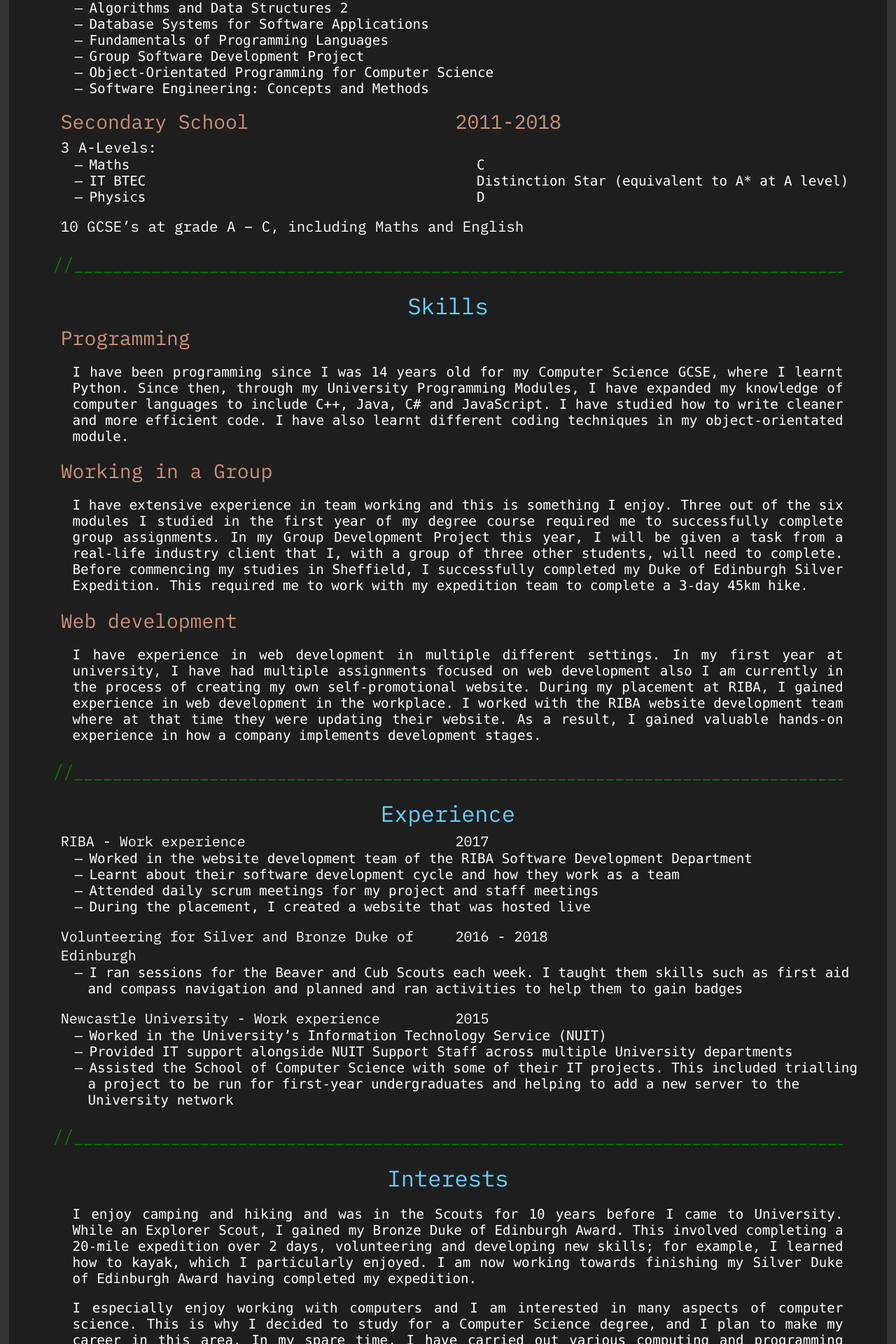
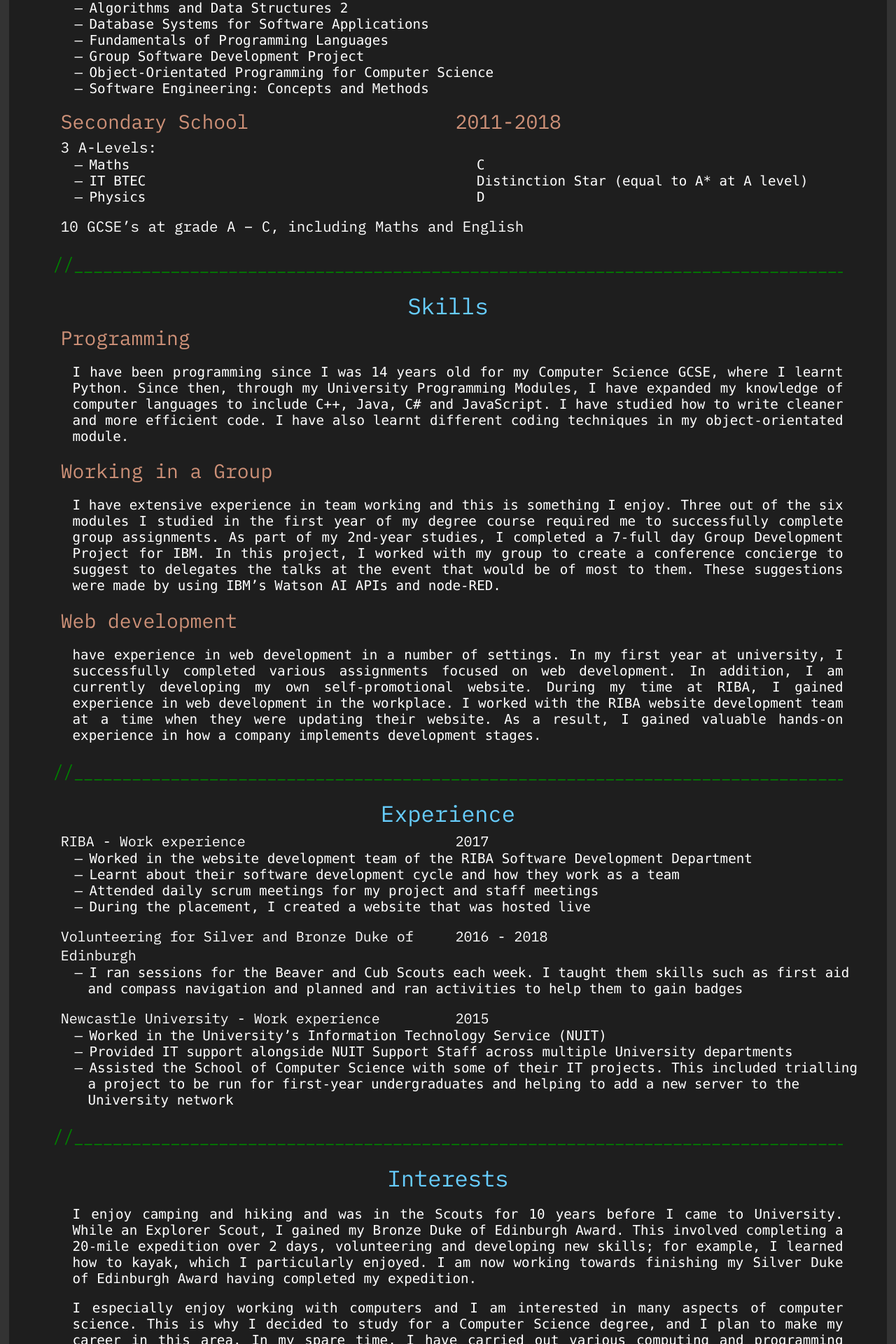
Before and after one commit to lnorton500/LukeNorton.com, a Jekyll site: the page built from CV.html, in a window 1280 px wide. Shown: the part 624-2544 px from the top of the page at 70% size. Built offline with Jekyll 4.4.1, drawn with Linux system fonts in a browser that asks for light colours; some of the changed text lies outside the part shown.

Commit message:
update cv page content

```diff
--- a/CV.html
+++ b/CV.html
@@ -7,10 +7,11 @@ permalink: /CV/
 <br>
 <div class="col-2">
     <div>
-        <h3 class="button-label";>Download a PDF here:</h3>
+        <h3 class="button-label" ;>Download a PDF here:</h3>
     </div>
     <div>
-        <a href="{{ site.baseurl }}\assets\pdf\CV_LukeNorton.pdf" download><button type="button" class="download">Download</button></a>
+        <a href="{{ site.baseurl }}\assets\pdf\CV_LukeNorton.pdf" download><button type="button"
+                class="download">Download</button></a>
     </div>
 </div>
 <p class="comment"></p>
@@ -85,7 +86,7 @@ permalink: /CV/
         </li>
         <li class="col-2 bullet-item">
             <div class="bullet">IT BTEC</div>
-            <div>Distinction Star (equivalent to A* at A level)</div>
+            <div>Distinction Star (equal to A* at A level)</div>
         </li>
         <li class="col-2 bullet-item">
             <div class="bullet">Physics</div>
@@ -101,28 +102,21 @@ permalink: /CV/
     <h4>Programming</h4>
     <p>I have been programming since I was 14 years old for my Computer Science GCSE, where I learnt Python. Since then,
         through my University Programming Modules, I have expanded my knowledge of computer languages to include C++,
-        Java,
-        C# and JavaScript. I have studied how to write cleaner and more efficient code. I have also learnt different
-        coding
-        techniques in my object-orientated module.</p>
-
+        Java, C# and JavaScript. I have studied how to write cleaner and more efficient code. I have also learnt
+        different coding techniques in my object-orientated module.</p>
     <h4>Working in a Group</h4>
     <p>I have extensive experience in team working and this is something I enjoy. Three out of the six modules I studied
-        in
-        the first year of my degree course required me to successfully complete group assignments. In my Group
-        Development
-        Project this year, I will be given a task from a real-life industry client that I, with a group of three other
-        students, will need to complete. Before commencing my studies in Sheffield, I successfully completed my Duke of
-        Edinburgh Silver Expedition. This required me to work with my expedition team to complete a 3-day 45km hike.
+        in the first year of my degree course required me to successfully complete group assignments. As part of my
+        2nd-year studies, I completed a 7-full day Group Development Project for IBM. In this project, I worked with my
+        group to create a conference concierge to suggest to delegates the talks at the event that would be of most to
+        them. These suggestions were made by using IBM’s Watson AI APIs and node-RED.
     </p>
 
     <h4>Web development</h4>
-    <p>I have experience in web development in multiple different settings. In my first year at university, I have had
-        multiple assignments focused on web development also I am currently in the process of creating my own
-        self-promotional website. During my placement at RIBA, I gained experience in web development in the workplace.
-        I
-        worked with the RIBA website development team where at that time they were updating their website. As a result,
-        I
+    <p>have experience in web development in a number of settings. In my first year at university, I successfully
+        completed various assignments focused on web development. In addition, I am currently developing my own
+        self-promotional website. During my time at RIBA, I gained experience in web development in the workplace. I
+        worked with the RIBA website development team at a time when they were updating their website. As a result, I
         gained valuable hands-on experience in how a company implements development stages.</p>
 </div>
 
@@ -184,21 +178,15 @@ permalink: /CV/
 <h3>Interests</h3>
 <div class="subSection">
     <p>I enjoy camping and hiking and was in the Scouts for 10 years before I came to University. While an Explorer
-        Scout, I
-        gained my Bronze Duke of Edinburgh Award. This involved completing a 20-mile expedition over 2 days,
-        volunteering
-        and developing new skills; for example, I learned how to kayak, which I particularly enjoyed. I am now working
-        towards finishing my Silver Duke of Edinburgh Award having completed my expedition.</p>
-
+        Scout, I gained my Bronze Duke of Edinburgh Award. This involved completing a 20-mile expedition over 2 days,
+        volunteering and developing new skills; for example, I learned how to kayak, which I particularly enjoyed. I am
+        now working towards finishing my Silver Duke of Edinburgh Award having completed my expedition.</p>
     <p>I especially enjoy working with computers and I am interested in many aspects of computer science. This is why I
         decided to study for a Computer Science degree, and I plan to make my career in this area. In my spare time, I
-        have
-        carried out various computing and programming projects. Examples of the programming activities I have done
-        include
-        teaching myself Open GL.</p>
+        have carried out various computing and programming projects. Examples of the programming activities I have done
+        include teaching myself OpenGL and developing this <a href="{{baseurl}}">website</a>.</p>
 
-    <p>I also enjoy playing the violin, having achieved Grade 4. I have played in solo and orchestra performances at my
-        school and with other groups.</p>
+    <p>I also enjoy playing the violin and have played in solo and orchestral performances.</p>
 </div>
 <p class="comment"></p>
 
--- a/css/text.css
+++ b/css/text.css
@@ -76,6 +76,13 @@ ul{
 	text-align: right;
 	margin-right: 50px;
 }
+p a{
+	color:rgb(8, 180, 253);
+
+}
+p a:hover{
+	text-decoration: underline;
+}
 @media screen and (max-width: 700px) {
 	.col-2 div{
 	  width: 100%;
```
Also changed, not shown: 1 other file.
